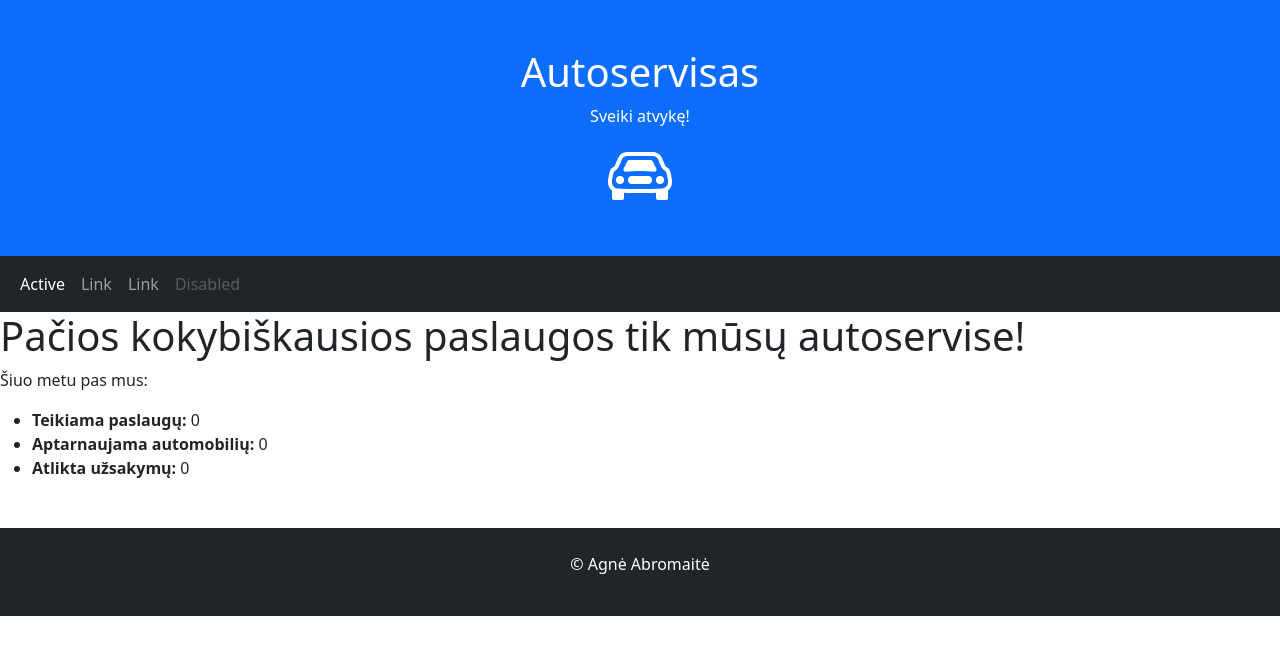
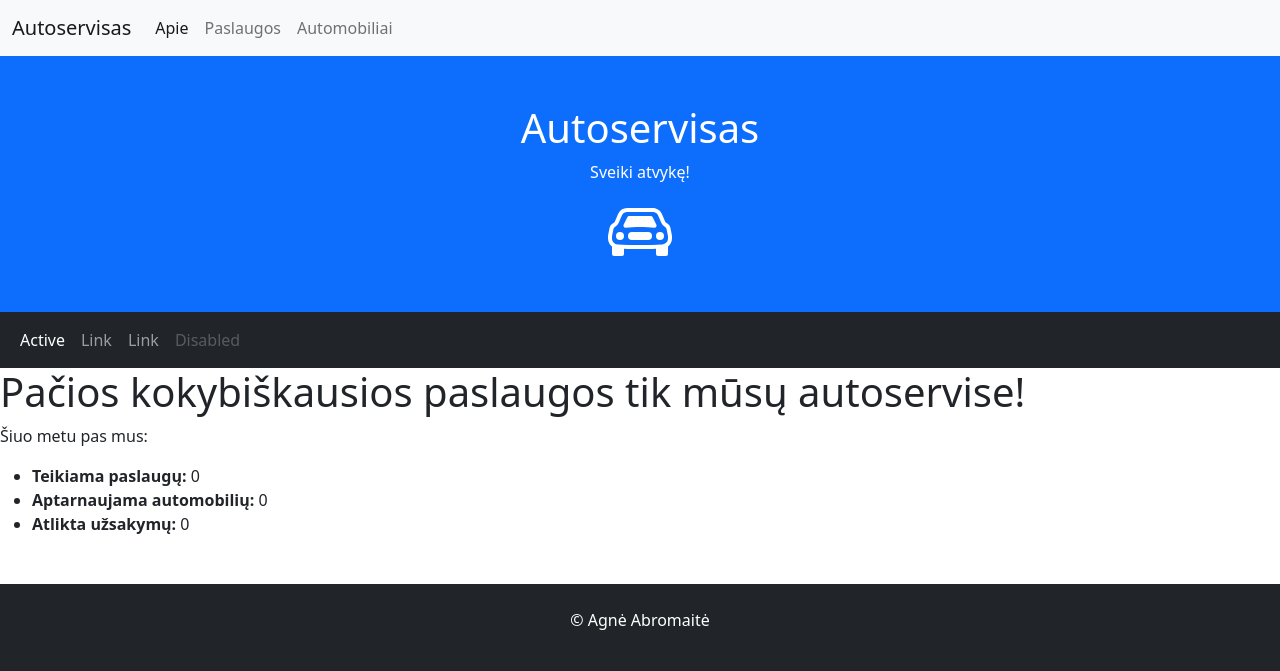
Before and after one commit to A-Abromaite/auto, a Django app: page /autoservice/ in a window 1280 px wide. Shown: the top 671 px of the page. Run offline with Django 4.2, Linux system fonts and the light colour scheme; data that the repository does not hold is empty.

Commit message:
Sukurtas puslapis "Automobiliai", išvardijantis visus aptarnaujamus automobilius

```diff
--- a/mysite/autoservice/templates/base.html
+++ b/mysite/autoservice/templates/base.html
@@ -14,7 +14,27 @@
   </style>
 </head>
 <body>
-
+<nav class="navbar navbar-expand-lg navbar-light bg-light">
+  <div class="container-fluid">
+    <a class="navbar-brand" href="{% url 'index' %}">Autoservisas</a>
+    <button class="navbar-toggler" type="button" data-bs-toggle="collapse" data-bs-target="#navbarNav" aria-controls="navbarNav" aria-expanded="false" aria-label="Toggle navigation">
+      <span class="navbar-toggler-icon"></span>
+    </button>
+    <div class="collapse navbar-collapse" id="navbarNav">
+      <ul class="navbar-nav">
+        <li class="nav-item">
+          <a class="nav-link active" aria-current="page" href="#">Apie</a>
+        </li>
+        <li class="nav-item">
+          <a class="nav-link" href="#">Paslaugos</a>
+        </li>
+        <li class="nav-item">
+          <a class="nav-link" href="{% url 'vehicles' %}">Automobiliai</a>
+        </li>
+      </ul>
+    </div>
+  </div>
+</nav>
 <div class="p-5 bg-primary text-white text-center">
   <h1>Autoservisas</h1>
   <p>Sveiki atvykę!</p>
--- a/mysite/autoservice/urls.py
+++ b/mysite/autoservice/urls.py
@@ -4,4 +4,5 @@ from . import views
 
 urlpatterns = [
     path("", views.index, name = "index"),
+    path("vehicles/", views.vehicles, name="vehicles")
 ]
--- a/mysite/autoservice/views.py
+++ b/mysite/autoservice/views.py
@@ -17,3 +17,9 @@ def index(request):
 
 
     return render(request, "index.html", context=context)
+
+def vehicles(request):
+    context = {
+        "vehicles": Vehicle.objects.all()
+    }
+    return render(request, "vehicles.html", context=context)
--- a/mysite/mysite/urls.py
+++ b/mysite/mysite/urls.py
@@ -21,5 +21,5 @@ from django.views.generic import RedirectView
 urlpatterns = [
     path('admin/', admin.site.urls),
     path("", RedirectView.as_view(url="autoservice/", permanent=True)),
-    path("autoservice/", include("autoservice.urls"))
+    path("autoservice/", include("autoservice.urls")),
 ]
```
Also changed, not shown: mysite/autoservice/templates/vehicles.html (added, +15 -0 lines).
